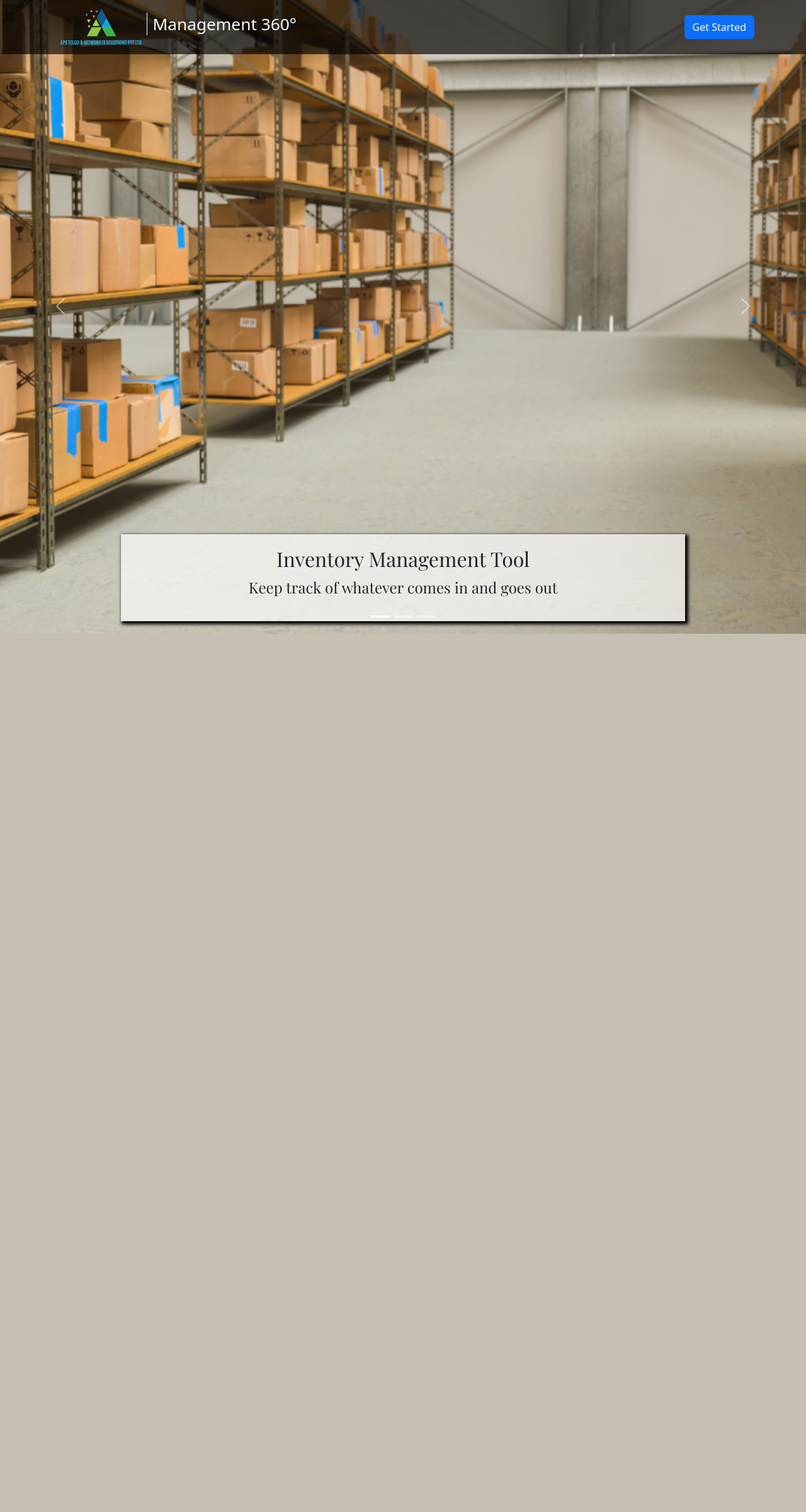
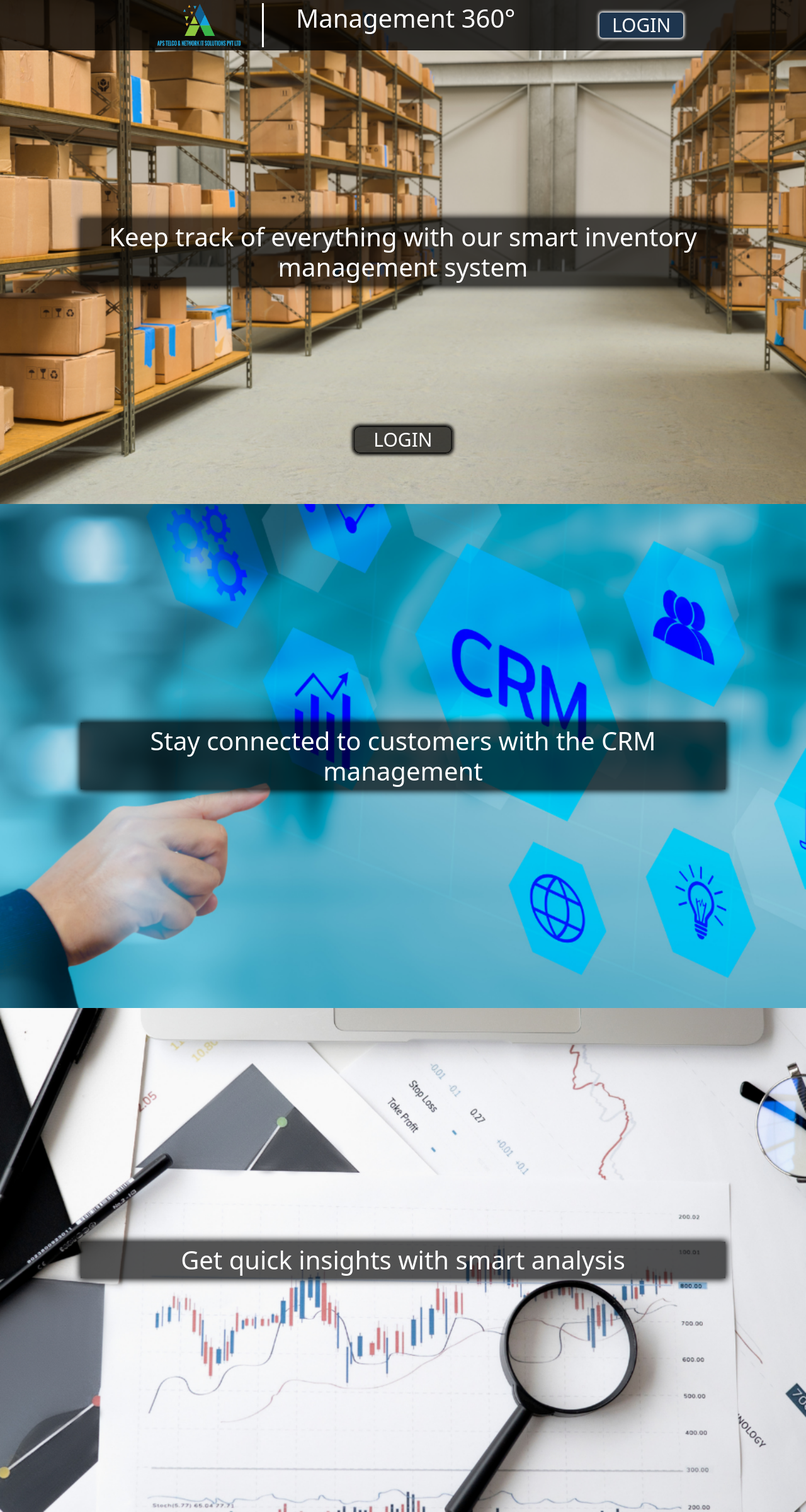
Before and after one commit to APS-Developers/CRM, a Django app: page / in a window 1280 px wide. Shown: the whole page at 63% size. Before the commit the page ends 1006 px from the top, so only its background shows below. Run offline with Django 3.2, Linux system fonts and the light colour scheme.

Commit message:
adding homepage

```diff
--- a/authentication/filters.py
+++ b/authentication/filters.py
@@ -2,8 +2,8 @@ import django_filters
 from .models import *
 from django.contrib.auth.models import User
 
+
 class UserFilter(django_filters.FilterSet):
-
     class Meta:
         model = User
-        fields = ['id', 'username']
+        fields = ["id", "username"]
--- a/crm/forms.py
+++ b/crm/forms.py
@@ -5,64 +5,65 @@ from customer.models import Customer, Organisation
 from django import forms
 from phonenumber_field.formfields import PhoneNumberField
 
-boolChoices = [(True, 'Yes'), (False, 'No')]
+boolChoices = [(True, "Yes"), (False, "No")]
 
-priorityChoices = [
-        ("P1", "P1"),
-        ("P2", "P2"),
-        ("P3", "P3"),
-        ("P4", "P4")
-    ]
+priorityChoices = [("P1", "P1"), ("P2", "P2"), ("P3", "P3"), ("P4", "P4")]
 
 faultChoices = [
-        ("Router", "Router faulty"),
-        ("Modem", "Modem faulty"),
-        ("Switch", "Switch faulty")
-    ]
+    ("Router", "Router faulty"),
+    ("Modem", "Modem faulty"),
+    ("Switch", "Switch faulty"),
+]
 
-resolutionChoices = [
-        ("123", "Router faulty"),
-        ("456", "Modem faulty")
-    ]
+resolutionChoices = [("123", "Router faulty"), ("456", "Modem faulty")]
 
 statusChoices = [
-        ("Open", "Open"),
-        ("Resolved", "Resolved"),
-        ("Pending", "Pending"),
-        ("Closed", "Closed")
-    ]
+    ("Open", "Open"),
+    ("Resolved", "Resolved"),
+    ("Pending", "Pending"),
+    ("Closed", "Closed"),
+]
+
 
 class CustomerForm(ModelForm):
 
-    Name = forms.CharField(widget=forms.TextInput(attrs={
-        'id': '',
-        'type': 'text'
-    }), label='')
+    Name = forms.CharField(
+        widget=forms.TextInput(attrs={"id": "", "type": "text"}), label=""
+    )
 
-    Organisation = forms.ModelChoiceField(queryset=Organisation.objects.all(),
-        widget=forms.Select(attrs={
-        'id': ''
-        }), label='')
+    Organisation = forms.ModelChoiceField(
+        queryset=Organisation.objects.all(),
+        widget=forms.Select(attrs={"id": ""}),
+        label="",
+    )
 
-    ContactNo = PhoneNumberField(widget=forms.TextInput(attrs={
-        'class': 'form-control',
-        'type': 'phone',
-        'id': '',
-        }), label='')
+    ContactNo = PhoneNumberField(
+        widget=forms.TextInput(
+            attrs={
+                "class": "form-control",
+                "type": "phone",
+                "id": "",
+            }
+        ),
+        label="",
+    )
 
-    EmailAddress = forms.EmailField(widget=forms.EmailInput(attrs={
-        'type': 'email',
-        'id': '',
-        }), label='')
+    EmailAddress = forms.EmailField(
+        widget=forms.EmailInput(
+            attrs={
+                "type": "email",
+                "id": "",
+            }
+        ),
+        label="",
+    )
 
     class Meta:
         model = Customer
-        fields = ['Name', 'Organisation', 'ContactNo', 'EmailAddress']
+        fields = ["Name", "Organisation", "ContactNo", "EmailAddress"]
 
 
 class ProductForm(ModelForm):
-
-
     class Meta:
         model = Ticket
         fields = []
@@ -70,118 +71,129 @@ class ProductForm(ModelForm):
 
 class FaultForm(ModelForm):
 
-    SerialNo = forms.CharField(widget=forms.TextInput(attrs={
-        'id': '',
-        'type': 'text'
-    }), label='')
+    SerialNo = forms.CharField(
+        widget=forms.TextInput(attrs={"id": "", "type": "text"}), label=""
+    )
 
-    Category = forms.CharField(widget=forms.TextInput(attrs={
-        'id': '',
-        'type': 'text'
-    }), label='')
+    Category = forms.CharField(
+        widget=forms.TextInput(attrs={"id": "", "type": "text"}), label=""
+    )
 
-    SubCategory = forms.CharField(widget=forms.TextInput(attrs={
-        'id': '',
-        'type': 'text'
-    }), label='')
+    SubCategory = forms.CharField(
+        widget=forms.TextInput(attrs={"id": "", "type": "text"}), label=""
+    )
 
-    Priority = forms.ChoiceField(choices=priorityChoices,
-        widget=forms.Select(attrs={
-        'id': ''
-    }), label='')
+    Priority = forms.ChoiceField(
+        choices=priorityChoices, widget=forms.Select(attrs={"id": ""}), label=""
+    )
 
-    FaultFoundCode = forms.ChoiceField(choices=faultChoices,
-        widget=forms.Select(attrs={
-        'id': ''
-        }), label='')
+    FaultFoundCode = forms.ChoiceField(
+        choices=faultChoices, widget=forms.Select(attrs={"id": ""}), label=""
+    )
 
-    Summary = forms.CharField(widget=forms.Textarea(attrs={
-        'id': '',
-        'type': 'text',
-        'cols': '30',
-        'rows': '5'
-    }), label='')
+    Summary = forms.CharField(
+        widget=forms.Textarea(
+            attrs={"id": "", "type": "text", "cols": "30", "rows": "5"}
+        ),
+        label="",
+    )
 
     class Meta:
         model = Ticket
-        fields = ['SerialNo', 'Category', 'SubCategory' , 'Priority', 'FaultFoundCode',  'Summary']
+        fields = [
+            "SerialNo",
+            "Category",
+            "SubCategory",
+            "Priority",
+            "FaultFoundCode",
+            "Summary",
+        ]
 
 
 class UpdateForm(ModelForm):
 
-    TicketID = forms.CharField(widget=forms.TextInput(attrs={
-        'readonly':'readonly'
-        }), label='')
+    TicketID = forms.CharField(
+        widget=forms.TextInput(attrs={"readonly": "readonly"}), label=""
+    )
 
-    DateCreated = forms.CharField(widget=forms.TextInput(attrs={
-        'readonly':'readonly'
-        }), label='')
+    DateCreated = forms.CharField(
+        widget=forms.TextInput(attrs={"readonly": "readonly"}), label=""
+    )
 
-    Status = forms.ChoiceField(choices=statusChoices,
-        widget=forms.Select(attrs={
-        'id': ''
-        }), label='')
+    Status = forms.ChoiceField(
+        choices=statusChoices, widget=forms.Select(attrs={"id": ""}), label=""
+    )
 
-    SerialNo = forms.CharField(widget=forms.TextInput(attrs={
-        'id': '',
-        'type': 'text'
-    }), label='')
+    SerialNo = forms.CharField(
+        widget=forms.TextInput(attrs={"id": "", "type": "text"}), label=""
+    )
 
-    ModelNo = forms.CharField(widget=forms.TextInput(attrs={
-        'id': '',
-        'type': 'text'
-    }), label='')
+    ModelNo = forms.CharField(
+        widget=forms.TextInput(attrs={"id": "", "type": "text"}), label=""
+    )
 
-    Category = forms.CharField(widget=forms.TextInput(attrs={
-        'id': '',
-        'type': 'text'
-    }), label='')
+    Category = forms.CharField(
+        widget=forms.TextInput(attrs={"id": "", "type": "text"}), label=""
+    )
 
-    SubCategory = forms.CharField(widget=forms.TextInput(attrs={
-        'id': '',
-        'type': 'text'
-    }), label='')
+    SubCategory = forms.CharField(
+        widget=forms.TextInput(attrs={"id": "", "type": "text"}), label=""
+    )
 
-    Priority = forms.ChoiceField(choices=priorityChoices,
-        widget=forms.Select(attrs={
-        'id': ''
-        }), label='')
+    Priority = forms.ChoiceField(
+        choices=priorityChoices, widget=forms.Select(attrs={"id": ""}), label=""
+    )
 
-    FaultFoundCode = forms.ChoiceField(choices=faultChoices,
-        widget=forms.Select(attrs={
-        'id': ''
-        }), label='')
+    FaultFoundCode = forms.ChoiceField(
+        choices=faultChoices, widget=forms.Select(attrs={"id": ""}), label=""
+    )
 
-    ResolutionCode = forms.ChoiceField(choices=resolutionChoices,
-        widget=forms.Select(attrs={
-        'id': ''
-        }), label='')
+    ResolutionCode = forms.ChoiceField(
+        choices=resolutionChoices, widget=forms.Select(attrs={"id": ""}), label=""
+    )
 
-    OnlineResolvable = forms.ChoiceField(choices = boolChoices,
-        widget=forms.Select(attrs={
-        'id': ''
-        }), label='')
+    OnlineResolvable = forms.ChoiceField(
+        choices=boolChoices, widget=forms.Select(attrs={"id": ""}), label=""
+    )
 
-    ResolutionRemarks = forms.CharField(required=False, widget=forms.Textarea(attrs={
-        'id': '',
-        'type': 'text',
-        'cols': '30',
-        'rows': '5'
-    }), label='')
+    ResolutionRemarks = forms.CharField(
+        required=False,
+        widget=forms.Textarea(
+            attrs={"id": "", "type": "text", "cols": "30", "rows": "5"}
+        ),
+        label="",
+    )
 
-    AlternateHW = forms.ModelChoiceField(required=False, queryset=Inventory.objects.filter(Organisation=None),
-        widget=forms.Select(attrs={
-        'id': ''
-        }), label='')
+    AlternateHW = forms.ModelChoiceField(
+        required=False,
+        queryset=Inventory.objects.filter(Organisation=None),
+        widget=forms.Select(attrs={"id": ""}),
+        label="",
+    )
 
-    Summary = forms.CharField(required=False, widget=forms.Textarea(attrs={
-        'id': '',
-        'type': 'text',
-        'cols': '30',
-        'rows': '5'
-    }), label='')
+    Summary = forms.CharField(
+        required=False,
+        widget=forms.Textarea(
+            attrs={"id": "", "type": "text", "cols": "30", "rows": "5"}
+        ),
+        label="",
+    )
 
     class Meta:
         model = Ticket
-        fields = ['DateCreated', 'TicketID', 'Status', 'Category', 'SubCategory', 'ModelNo', 'SerialNo', 'Summary',
-        'Priority', 'FaultFoundCode', 'ResolutionCode', 'ResolutionRemarks', 'OnlineResolvable', 'AlternateHW']
+        fields = [
+            "DateCreated",
+            "TicketID",
+            "Status",
+            "Category",
+            "SubCategory",
+            "ModelNo",
+            "SerialNo",
+            "Summary",
+            "Priority",
+            "FaultFoundCode",
+            "ResolutionCode",
+            "ResolutionRemarks",
+            "OnlineResolvable",
+            "AlternateHW",
+        ]
--- a/customer/urls.py
+++ b/customer/urls.py
@@ -18,5 +18,5 @@ urlpatterns = [
         views.deleteOrganisation,
         name="deleteOrganisation",
     ),
-    path('customerDetailsAutofill/', views.customerDetails, name='customerDetails'),
+    path("customerDetailsAutofill/", views.customerDetails, name="customerDetails"),
 ]
--- a/inventory/views.py
+++ b/inventory/views.py
@@ -14,6 +14,7 @@ from django.core.exceptions import PermissionDenied
 from authentication.models import User, UserPermission
 import json
 from django.http import JsonResponse
+
 
 def inventoryPermission(username):
     user = User.objects.get(username=username)
--- a/requirements.txt
+++ b/requirements.txt
@@ -11,3 +11,4 @@ gunicorn==20.1.0
 django-on-heroku==1.1.2
 django-extensions==3.1.5
 django-phonenumbers==1.0.1
+django-simple-history==3.0.0
--- a/static/assets/css/home.css
+++ b/static/assets/css/home.css
@@ -1,32 +1,110 @@
-body{
-    max-height:100vh;
-    max-width: 100vw;
-    overflow:hidden;
+#aps_main_carousel .background {
+    z-index: -1;
   }
-#aps_navbar{
-    position:relative;
-    z-index:1000;
-    width:100%;
-    background:#000A;
-    text-align:right;
-    max-height:120px;
+  #aps_main_carousel .image_wrapper {
+    z-index: -1;
+    overflow-x: hidden;
+    position: relative;
   }
-#aps_carousel{
-    position:relative;
-    top: -120px;
+  #aps_main_carousel .image_wrapper img {
+    width: 100vw;
+    height: 100vh;
+    -o-object-fit: cover;
+       object-fit: cover;
   }
-#aps_carousel .carousel-item img{
-    width:100% !important;
-    height:130vh !important;
-    object-fit:cover;
+  #aps_main_carousel h1 {
+    position: absolute;
+    top: 50%;
+    left: 10%;
+    color: #fff;
+    transform: translate(0, -50%);
+    background-color: rgba(0, 0, 0, 0.6666666667);
+    padding: 5px 20px;
+    width: 80%;
+    box-shadow: 0px 0px 10px 2px #000;
+    text-align: center;
   }
-#aps_carousel .carousel-caption{
-    background:#fffA;
-    font-family: 'Playfair Display', serif;
-    box-shadow: 3px 3px 5px 2px #000;
+
+  #aps_navbar {
+    position: fixed;
+    top: 0px;
+    left: 0px;
+    display: flex;
+    padding: 5px 10vw;
+    align-items: center;
+    width: 100vw;
+    background-color: rgba(0, 0, 0, 0.8);
+    justify-content: space-around;
   }
-@media (max-width: 500px) {
-    #aps_navbar .aps_btn-wrapper{
-        width:100%;
+  #aps_navbar .wrapper {
+    display: flex;
+    justify-content: space-between;
   }
+  #aps_navbar .logo_wrapper {
+    margin: 0 4vw;
+    padding-right: 30px;
+    border-right: 3px solid #fff;
   }
+  #aps_navbar .logo_wrapper img {
+    height: 70px;
+    aspect-ratio: 2;
+  }
+  #aps_navbar .title {
+    color: #fff;
+  }
+
+  .aps_main_login {
+    position: fixed;
+    bottom: 10vh;
+    left: 50%;
+    transform: translate(-50%, 0);
+  }
+
+  .aps_login_button button {
+    font-size: 30px;
+    background-color: rgba(0, 0, 0, 0.6666666667);
+    color: #fff;
+    border: 2px solid rgba(0, 0, 0, 0.6666666667);
+    outline: none;
+    line-height: 30px;
+    padding: 5px 30px;
+    text-transform: uppercase;
+    border-radius: 10px;
+    box-shadow: 0px 0px 5px 2px #000;
+    transition-duration: 300ms;
+  }
+  .aps_login_button button:hover {
+    cursor: pointer;
+    background: rgba(255, 255, 255, 0.6666666667);
+    color: #000;
+  }
+
+  .aps_nav_login button {
+    text-transform: uppercase;
+    padding: 5px 20px;
+    font-size: 30px;
+    line-height: 30px;
+    border: none;
+    border-radius: 5px;
+    box-shadow: 0px 0px 4px 2px #fff;
+    font-weight: 500;
+    transition-duration: 300ms;
+    background: #1e354e;
+    color: #fff;
+    cursor: pointer;
+  }
+  .aps_nav_login button:hover {
+    background: #fff;
+    color: #1e354e;
+    font-weight: 700;
+  }
+
+  @media screen and (max-width: 900px) {
+    .title {
+      display: none;
+    }
+    .logo_wrapper {
+      border-right: 2px solid transparent;
+      border: none;
+    }
+  }/*# sourceMappingURL=style.css.map */
--- /dev/null
+++ b/static/assets/js/home.js
@@ -0,0 +1,35 @@
+const images = Array.from(document.getElementsByClassName("image_wrapper"));
+const image_count = images.length;
+const scrollStops = images.map(image => image.offsetTop);
+let timeout = null;
+document.addEventListener("scroll",(e)=>{
+    if(timeout){
+        clearTimeout(timeout);
+    }
+    let currScroll = window.scrollY;
+    setTimeout(()=>{
+        for(let i=0;i<scrollStops.length;i++){
+            if(currScroll>=scrollStops[i]+20){
+                if(i+1<scrollStops.length){
+                    if(Math.abs(currScroll-scrollStops[i])>Math.abs(currScroll-scrollStops[i+1])){
+                        window.scrollTo({'left':0,'top':scrollStops[i+1],behavior:'instant'});
+                    }
+                    else{
+                        window.scrollTo({'left':0,'top':scrollStops[i],behavior:'instant'});
+                    }
+                }
+            }
+        }
+    },500);
+});
+setInterval(()=>{
+    let scrollAmount = Math.round(window.scrollY+images[0].getBoundingClientRect().height);
+    if(scrollAmount>=document.getElementById("aps_main_carousel").scrollHeight){
+        scrollAmount=0;
+    }
+    window.scrollTo({
+        top:scrollAmount,
+        left:0,
+        behavior:"instant"
+    });
+},5000)
--- a/templates/home/index.html
+++ b/templates/home/index.html
@@ -19,53 +19,23 @@
 
 
 <!-- main carousel  -->
-<div id="aps_carousel" class="carousel slide carousel-fade" data-bs-ride="carousel">
-    <div class="carousel-indicators">
-        <button type="button" data-bs-target="#carouselExampleIndicators" data-bs-slide-to="0" class="active"
-            aria-current="true" aria-label="Slide 1"></button>
-        <button type="button" data-bs-target="#carouselExampleIndicators" data-bs-slide-to="1"
-            aria-label="Slide 2"></button>
-        <button type="button" data-bs-target="#carouselExampleIndicators" data-bs-slide-to="2"
-            aria-label="Slide 3"></button>
-    </div>
-    <div class="carousel-inner">
-        <div class="carousel-item active">
-            <img src="/static/assets/images/carousel1.png" class="d-block w-100" alt="Inventory management">
-            <div class="carousel-caption d-none d-md-block text-dark fs-4">
-                <h2>Inventory Management Tool</h2>
-                <p>Keep track of whatever comes in and goes out</p>
-            </div>
+<div id="aps_main_carousel">
+    <div class="background">
+        <div class="image_wrapper"><img src="/static/assets/images/carousel1.png" alt="">
+            <h1>Keep track of everything with our smart inventory management system</h1>
         </div>
-        <div class="carousel-item">
-            <img src="/static/assets/images/carousel2.png" class="d-block w-100" alt="CRM management">
-            <div class="carousel-caption d-none d-md-block text-dark fs-4">
-                <h2>CRM management</h2>
-                <p>Stay connected to customers</p>
-            </div>
+        <div class="image_wrapper"><img src="/static/assets/images/carousel2.png" alt="">
+            <h1>Stay connected to customers with the CRM management</h1>
         </div>
-        <div class="carousel-item">
-            <img src="/static/assets/images/carousel3.png" class="d-block w-100" alt="Analysis">
-            <div class="carousel-caption d-none d-md-block text-dark fs-4">
-                <h2>Analysis at finger tips</h2>
-                <p>Get quick insights</p>
-            </div>
+        <div class="image_wrapper"><img src="/static/assets/images/carousel3.png" alt="">
+            <h1>Get quick insights with smart analysis</h1>
         </div>
-        <button class="carousel-control-prev" type="button" data-bs-target="#aps_carousel" data-bs-slide="prev">
-            <span class="carousel-control-prev-icon text-dark" aria-hidden="true"></span>
-            <span class="visually-hidden">Previous</span>
-        </button>
-        <button class="carousel-control-next" type="button" data-bs-target="#aps_carousel" data-bs-slide="next">
-            <span class="carousel-control-next-icon text-dark" aria-hidden="true"></span>
-            <span class="visually-hidden">Next</span>
-        </button>
     </div>
 </div>
-
-
-<!-- Bootstrap script  -->
-<script src="https://cdn.jsdelivr.net/npm/bootstrap@5.2.0-beta1/dist/js/bootstrap.bundle.min.js"
-    integrity="sha384-pprn3073KE6tl6bjs2QrFaJGz5/SUsLqktiwsUTF55Jfv3qYSDhgCecCxMW52nD2" crossorigin="anonymous">
-    </script>
-
+<a href="/login">
+    <div class="aps_main_login aps_login_button">
+        <button>Login</button>
+    </div>
+</a>
 
 {% endblock %}
--- a/templates/navbar.html
+++ b/templates/navbar.html
@@ -13,32 +13,32 @@
     <link rel="preconnect" href="https://fonts.googleapis.com">
     <link rel="preconnect" href="https://fonts.gstatic.com" crossorigin>
     <link href="https://fonts.googleapis.com/css2?family=Playfair+Display&display=swap" rel="stylesheet">
-
+    <link rel="stylesheet" href="/static/assets/css/home.css">
     {% block css %}
     {% endblock %}
 </head>
 
 <body>
     <!-- navbar  -->
-    <nav class="navbar navbar-expand-lg" id="aps_navbar">
-        <div class="container">
-            <a class="navbar-brand" href="#" class="d-inline-block align-text-center">
-                <img src="/static/assets/images/logo.png" alt="" width="35%" height="60"
-                    class="d-inline-block align-text-center">
-                <span class="border-start border-light ps-2 m-0 text-light"
-                    style=" font-size: calc(100% + 0.3vw + 0.3vh);">Management 360&deg;</span>
-            </a>
-            <div class="aps_btn-wrapper">
-                    {% block button %}
-                    {% endblock %}
+    <div id="aps_navbar">
+        <div class="wrapper">
+            <div class="logo_wrapper">
+                <img src="/static/assets/images/logo.png" alt="">
             </div>
+            <h1 class="title">
+                Management 360&deg;
+            </h1>
         </div>
-        </div>
-    </nav>
+        <a href="/login">
+            <div class="aps_nav_login">
+                <button>Login</button>
+            </div>
+        </a>
+    </div>
 
     {% block content %}
     {% endblock %}
-
+    <script src="/static/assets/js/home.js"></script>
     <!-- Bootstrap script  -->
     <script src="https://cdn.jsdelivr.net/npm/bootstrap@5.2.0-beta1/dist/js/bootstrap.bundle.min.js"
         integrity="sha384-pprn3073KE6tl6bjs2QrFaJGz5/SUsLqktiwsUTF55Jfv3qYSDhgCecCxMW52nD2" crossorigin="anonymous">
```
Also changed, not shown: authentication/views.py (+4 -3 lines), customer/views.py (+16 -9 lines), static/assets/css/show_ticket.css (+7 -7 lines), templates/crm/show.html (+5 -4 lines), templates/inventory/show.html (+12 -0 lines), templates/inventory/upload.html (+5 -4 lines). Lines whose indentation alone changed are shown as unchanged.
